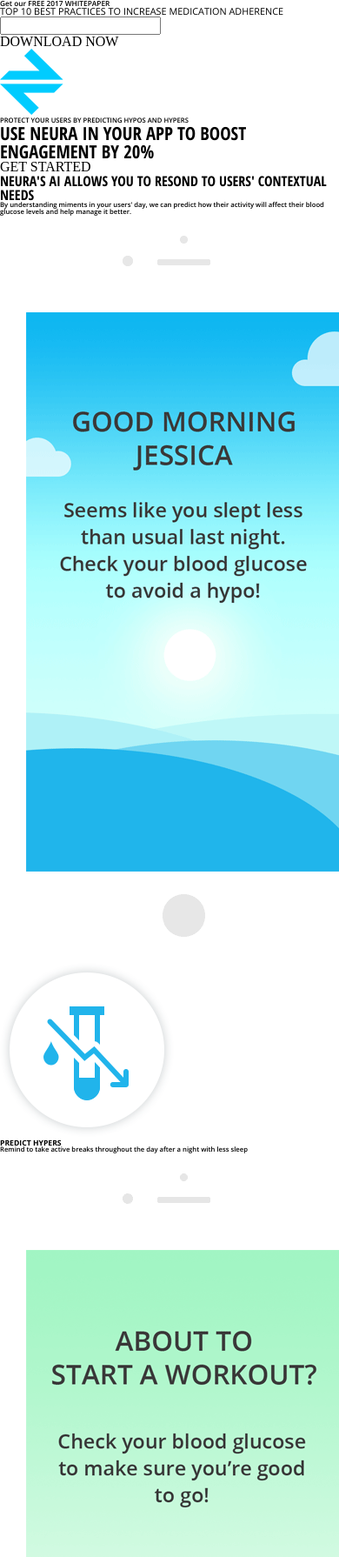
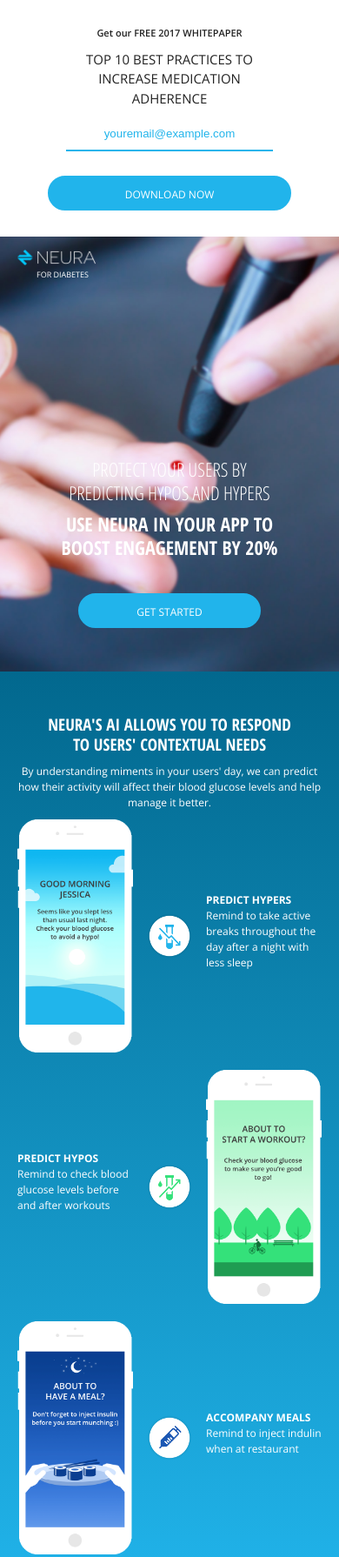
Before and after one commit to Stanval/neura, a plain HTML site: page index.html in a window 390 px wide. Shown: the top 1790 px of the page at 87% size. Drawn offline with nearby package versions, Linux system fonts and the light colour scheme.

Commit message:
refactored scss files, layout of the first 3 section is done

```diff
--- a/index.html
+++ b/index.html
@@ -4,62 +4,70 @@
 	<meta charset="UTF-8">
 	<meta name="viewport" content="width=device-width, initial-scale=1.0">
 	<meta http-equiv="X-UA-Compatible" content="ie=edge">
-	<link href="https://fonts.googleapis.com/css?family=Open+Sans+Condensed:300,700|Open+Sans:400,600,600i,700" rel="stylesheet">
+	<link href="https://fonts.googleapis.com/css?family=Open+Sans+Condensed:300,700|Open+Sans:300,400,600,700" rel="stylesheet">
 	<link rel="stylesheet" href="css/style.css">
 	<title>Neura</title>
 </head>
 <body>
-	<section>
-		<h5>Get our FREE 2017 WHITEPAPER</h5>
-		<h4>TOP 10 BEST PRACTICES TO INCREASE MEDICATION ADHERENCE</h4>
-		<input type="text">
-		<div>DOWNLOAD NOW</div>
+
+	<section id="first">
+		<h2>Get our FREE 2017 WHITEPAPER</h2>
+		<h1>TOP 10 BEST PRACTICES TO <br> INCREASE MEDICATION <br> ADHERENCE</h1>
+		<input class="email" type="text" placeholder="youremail@example.com">
+		<a class="button">DOWNLOAD NOW</a>
 	</section>
-	<section>
-		<img src="images/logo.png" alt="Neura logotype">
-		<p>PROTECT YOUR USERS BY PREDICTING HYPOS AND HYPERS</p>
-		<h1>USE NEURA IN YOUR APP TO BOOST ENGAGEMENT BY 20%</h1>
-		<div>GET STARTED</div>
+
+	<section id="second">
+		<div id="logo">
+			<img src="images/logo.png" alt="Neura logotype">
+			<p>FOR DIABETES</p>
+		</div>
+		<h2>PROTECT YOUR USERS BY <br> PREDICTING HYPOS AND HYPERS</h2>
+		<h1>USE NEURA IN YOUR APP TO <br> BOOST ENGAGEMENT BY 20%</h1>
+		<a class="button">GET STARTED</a>
 	</section>
-	<section>
-		<h2>NEURA'S AI ALLOWS YOU TO RESOND TO USERS' CONTEXTUAL NEEDS</h2>
+
+	<section id="third">
+		<h1>NEURA'S AI ALLOWS YOU TO RESPOND <br> TO USERS' CONTEXTUAL NEEDS</h1>
 		<p>By understanding miments in your users' day, we can predict how their activity will affect their blood glucose levels and help manage it better.</p>
 		<article>
-			<img src="images/mob1.png" alt="Screenshot 1">
-			<img src="images/ico1.png" alt="Icon 1">
-			<div>
-				<h6>PREDICT HYPERS</h6>
+			<img class="mob" src="images/mob1.png" alt="Screenshot 1">
+			<img class="ico" src="images/ico1.png" alt="Icon 1">
+			<div class="article-text">
+				<h2>PREDICT HYPERS</h2>
 				<p>Remind to take active breaks throughout the day after a night with less sleep</p>
 			</div>
 		</article>
 		<article>
-			<img src="images/mob2.png" alt="Screenshot 2">
-			<img src="images/ico2.png" alt="Icon 2">
-			<div>
-				<h6>PREDICT HYPOS</h6>
+			<img class="mob" src="images/mob2.png" alt="Screenshot 2">
+			<img class="ico" src="images/ico2.png" alt="Icon 2">
+			<div class="article-text">
+				<h2>PREDICT HYPOS</h2>
 				<p>Remind to check blood glucose levels before and after workouts</p>
 			</div>
 		</article>
 		<article>
-			<img src="images/mob3.png" alt="Screenshot 3">
-			<img src="images/ico3.png" alt="Icon 3">
-			<div>
-				<h6>ACCOMPANY MEALS</h6>
+			<img class="mob" src="images/mob3.png" alt="Screenshot 3">
+			<img class="ico" src="images/ico3.png" alt="Icon 3">
+			<div class="article-text">
+				<h2>ACCOMPANY MEALS</h2>
 				<p>Remind to inject indulin when at restaurant</p>
 			</div>
 		</article>
 	</section>
-	<section>
+
+	<section id="fourth">
 		<img src="images/yishay_knobel.jpg" alt="Yishay Knobel">
 		<p>Yishay Knobel, CEO</p>
 		<img src="images/helparound.png" alt="Helparound logotype">
-		<quote>"Vaica's mission is to effectively increase medication adherence. Solving the massive non-adherence problem is not a simple task. Neura's ersonalization helps us engage our users when it's most convenient for them."</quote>
+		<q>"Vaica's mission is to effectively increase medication adherence. Solving the massive non-adherence problem is not a simple task. Neura's ersonalization helps us engage our users when it's most convenient for them."</q>
 	</section>
-	<section>
+
+	<section id="fifth">
 		<p>NEURA AI MAKES YOUR MEDICATION REMINDERS MORE EFFECTIVE</p>
 		<p>Our personalization AI service is proven to increase your medication adherence rates by engaging your users at key moments in their daily lives.</p>
-		<div>START INTEGATING NEURA</div>
-		<div>TRY OUR DEMO APP</div>
+		<div class="button">START INTEGATING NEURA</div>
+		<div class="button">TRY OUR DEMO APP</div>
 	</section>
 </body>
 </html>
--- a/sass/_common.scss
+++ /dev/null
@@ -1,7 +0,0 @@
-html {
-    box-sizing: border-box;
-}
-
-*, *:before, *:after {
-    box-sizing: inherit;
-}
--- /dev/null
+++ b/sass/_controls.scss
@@ -0,0 +1,39 @@
+.email {
+	border-bottom: 2px solid $accent-color;
+	border-top: none;
+	border-left: none;
+	border-right: none;
+	text-align: center;
+	margin-bottom: 28px;
+	height: 40px;
+	width: 68%;
+	&:focus::-webkit-input-placeholder {
+		color:transparent;
+	}
+	&::-webkit-input-placeholder {
+  	color: $accent-color;
+	}
+	&::-moz-placeholder {
+		color: $accent-color;
+	}
+	&::-ms-input-placeholder {
+		color: $accent-color;
+	}
+}
+
+.button {
+	font-family: $main-font;
+	font-size: 1.2em;
+	color: $light-font;
+	display: inline-block;
+	background-color: $accent-color;
+	line-height: 40px;
+	height: 40px;
+	width: 80%;
+	border: 2px solid $accent-color;
+	border-radius: 20px;
+	&:hover {
+			color: $accent-color;
+			background-color: $light-font;
+	}
+}
--- /dev/null
+++ b/sass/_mobile.scss
@@ -0,0 +1,133 @@
+$accent-color: #21b4eb;
+$dark-accent-color: #02688e;
+$light-font: #ffffff;
+$dark-font: #222222;
+$light-grey: #f6f6f6;
+
+$main-font: 'Open Sans', sans-serif;
+$condenced-font: 'Open Sans Condensed', sans-serif;
+
+@mixin flex($direction, $main-align, $secondary-align) {
+	display: flex;
+	flex-direction: $direction;
+	justify-content: $main-align;
+	align-items: $secondary-align;
+}
+
+@mixin font($family, $size, $weight, $line-height, $color) {
+	font-family: $family;
+	font-size: $size;
+	font-weight: $weight;
+	line-height: $line-height;
+	color: $color;
+}
+
+html {
+	height: 100%;
+}
+
+body {
+	min-width: 320px;
+	height: 100%;
+	margin-left: auto;
+	margin-right: auto;
+	text-align: center;
+	font-size: 62.5%;
+	line-height: 1.5;
+}
+
+section {
+	padding: 30px 20px;
+}
+
+#first {
+	@include flex(column, center, center);
+	h1, h2 {
+		margin-bottom: 10px;
+	}
+	h1 {
+		@include font($main-font, 1.5em, 400, inherit, $dark-font);
+	}
+	h2 {
+		@include font($main-font, 1.1em, 600, inherit, $dark-font);
+	}
+}
+
+#second {
+	@include flex(column, flex-end, center);
+	min-height: 500px;
+	position: relative;
+	background-image: url("../images/hero_v.jpg");
+	background-size: cover;
+	#logo {
+		position: absolute;
+		top: 15px;
+		left: 20px;
+		width: 90px;
+		img {
+			width: 100%;
+		}
+		p {
+			@include font($main-font, 0.9em, 300, inherit, $light-font);
+			position: relative;
+			left: 7px;
+		}
+	}
+	h1, h2 {
+		margin-bottom: 10px;
+	}
+	h1 {
+		@include font($condenced-font, 2.2em, bold, 1.2, $light-font);
+		margin-bottom: 40px;
+	}
+	h2 {
+		@include font($condenced-font, 2.2em, 400, 1.2, $light-font);
+	}
+	.button {
+		margin-bottom: 20px;
+		width: 60%;
+	}
+}
+
+#third {
+	@include flex(column, center, center);
+	background-image: linear-gradient($dark-accent-color, $accent-color);
+	h1, h2, p {
+		margin-bottom: 10px;
+	}
+	h1 {
+		@include font($condenced-font, 1.9em, bold, 1.2, $light-font);
+		margin-top: 20px;
+	}
+	h2 {
+		@include font($main-font, 1.2em, bold, 1.5, $light-font);
+		margin-bottom: 0px;
+	}
+	p {
+		@include font($main-font, 1.2em, 400, 1.5, $light-font);
+	}
+
+	article {
+		@include flex (row, space-between, center);
+		&:nth-child(even){
+			flex-direction: row-reverse;
+		}
+		margin-bottom: 20px;
+		.mob {
+			display: block;
+			width: 38%;
+		}
+		.ico {
+			display: block;
+			width: 15%;
+		}
+		.article-text {
+			width: 38%;
+			text-align: left;
+		}
+	}
+}
+
+#fifth {
+	background-color: $light-grey;
+}
--- a/sass/_reset.scss
+++ b/sass/_reset.scss
@@ -2,7 +2,6 @@
    v2.0 | 20110126
    License: none (public domain)
 */
-
 html, body, div, span, applet, object, iframe,
 h1, h2, h3, h4, h5, h6, p, blockquote, pre,
 a, abbr, acronym, address, big, cite, code,
@@ -46,3 +45,11 @@ table {
 	border-collapse: collapse;
 	border-spacing: 0px;
 }
+
+html {
+    box-sizing: border-box;
+}
+
+*, *:before, *:after {
+    box-sizing: inherit;
+}
--- a/sass/_typography.scss
+++ /dev/null
@@ -1,45 +0,0 @@
-$open-sans: 'Open Sans', sans-serif;
-$open-sans-condensed: 'Open Sans Condensed', sans-serif;
-
-body {
-	font-size: 100%;
-}
-
-h1, h2, h3 {
-	font-family: $open-sans-condensed;
-}
-
-h1, h2 {
-	font-weight: bold;
-}
-
-h1 {
-	font-size: 130%;
-}
-
-h2 {
-	font-size: 100%;
-}
-
-h4, h5, h6, p {
-	font-family: $open-sans;
-}
-
-h4 {
-	font-size: 68%;
-}
-
-h5 {
-	font-weight: 600;
-	font-size: 52%;
-}
-
-h6 {
-	font-weight: bold;
-	font-size:54%;
-}
-
-p {
-	font-weight: 600;
-	font-size: 48%;
-}
--- a/sass/style.scss
+++ b/sass/style.scss
@@ -1,3 +1,3 @@
 @import 'reset';
-@import 'common';
-@import 'typography';
+@import 'mobile';
+@import 'controls';
```
Also changed, not shown: css/style.css, 1 other file.
